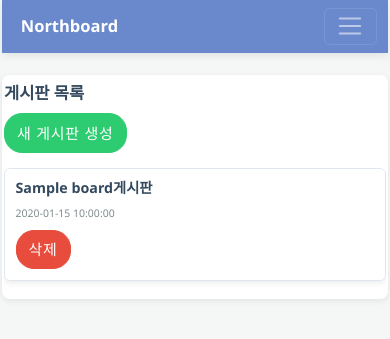
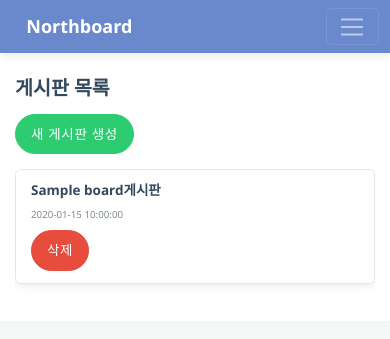
Before and after one commit to muzom-142857/northboard, a Flask app: page / in a window 390 px wide. Shown: the top 339 px of the page. Run offline with Flask 3, Linux system fonts and the light colour scheme; tables that the repository leaves empty hold one stand-in row (values such as "Sample post"); some libraries are stand-ins or nearby versions.

Commit message:
에디터 변경

```diff
--- a/app.py
+++ b/app.py
@@ -23,7 +23,7 @@ def allowed_file(filename):
 
 # 데이터베이스 연결
 def get_db_connection():
-    db_path = os.path.join(app.root_path, 'data', 'database.db')
+    db_path = os.path.join(app.root_path, 'database.db')
     conn = sqlite3.connect(db_path)
     conn.row_factory = sqlite3.Row
     return conn
@@ -38,7 +38,7 @@ def init_db():
 
 # 데이터베이스 초기화 (애플리케이션 시작 시 한 번만 실행)
 with app.app_context():
-    db_path = os.path.join(app.root_path, 'data', 'database.db')
+    db_path = os.path.join(app.root_path, 'database.db')
     if not os.path.exists(os.path.dirname(db_path)):
         os.makedirs(os.path.dirname(db_path))
     if not os.path.exists(db_path):
--- a/static/style.css
+++ b/static/style.css
@@ -1,4 +1,3 @@
-
 :root {
     --primary-color: #6a89cc; /* 부드러운 파란색 */
     --secondary-color: #a4b0be; /* 부드러운 회색 */
@@ -9,6 +8,7 @@
     --border-color: #e0e6ed;
     --shadow-light: rgba(0, 0, 0, 0.08);
     --shadow-medium: rgba(0, 0, 0, 0.15);
+    --shadow-strong: rgba(0, 0, 0, 0.25);
 }
 
 body {
@@ -16,6 +16,8 @@ body {
     background-color: var(--background-color);
     color: var(--text-color);
     line-height: 1.6;
+    margin: 0; /* 기본 마진 제거 */
+    padding: 0; /* 기본 패딩 제거 */
 }
 
 .navbar {
@@ -381,41 +383,42 @@ h1, h2, h3, h4, h5, h6 {
         font-size: 15px;
     }
     body {
-        padding: 0 2px;
+        padding: 0;
+        margin: 0;
     }
     .container {
-        padding: 8px 2px;
-        margin-top: 0.5rem;
-        border-radius: 0.5rem;
-        box-shadow: 0 2px 6px var(--shadow-light);
+        padding: 15px;
+        margin-top: 0;
+        border-radius: 0;
+        box-shadow: none;
     }
     .navbar {
         padding: 0.5rem 0;
     }
     .navbar-brand {
-        font-size: 1.1rem;
-        padding-left: 0.5rem;
+        font-size: 1.2rem;
+        padding-left: 1rem;
     }
     .btn, .form-control {
-        font-size: 1rem;
-        padding: 0.5rem 0.8rem;
-        border-radius: 1.2rem;
+        font-size: 0.9rem;
+        padding: 0.6rem 1rem;
+        border-radius: 1.5rem;
     }
     .card, .list-group-item {
-        margin-bottom: 0.7rem;
-        border-radius: 0.5rem;
-        box-shadow: 0 2px 6px var(--shadow-light);
+        margin-bottom: 1rem;
+        border-radius: 0.75rem;
+        box-shadow: 0 2px 8px var(--shadow-light);
     }
     h1, h2, h3, h4, h5, h6 {
-        font-size: 1.1rem;
-        margin-bottom: 0.7rem;
+        font-size: 1.3rem;
+        margin-bottom: 1rem;
     }
     .comments-section {
-        padding-top: 1rem;
-        margin-top: 1rem;
+        padding-top: 1.5rem;
+        margin-top: 1.5rem;
     }
     .comments-section .card-body {
-        padding: 0.7rem 0.6rem;
+        padding: 1rem;
     }
     .dropdown-menu {
         min-width: 100vw;
@@ -424,34 +427,34 @@ h1, h2, h3, h4, h5, h6 {
         border-radius: 0;
     }
     .modal-content {
-        border-radius: 0.5rem;
-        padding: 0.5rem;
+        border-radius: 0.75rem;
+        padding: 1rem;
     }
     .modal-header, .modal-footer {
-        padding: 0.7rem;
+        padding: 1rem;
     }
     .modal-body {
-        padding: 0.5rem;
+        padding: 1rem;
     }
     .form-control {
-        font-size: 1rem;
-        padding: 0.6rem 0.7rem;
+        font-size: 0.9rem;
+        padding: 0.7rem 1rem;
     }
     .list-group-item {
-        padding: 0.7rem 0.7rem;
+        padding: 0.8rem 1rem;
     }
     .list-group-item h5 {
-        font-size: 0.95rem;
+        font-size: 0.9rem;
     }
     .list-group-item small {
-        font-size: 0.7rem;
+        font-size: 0.65rem;
     }
     .notice-post {
-        font-size: 0.95rem;
-        padding: 0.7rem 0.7rem;
+        font-size: 0.9rem;
+        padding: 0.8rem 1rem;
     }
     /* 스크롤이 필요한 경우 */
     .list-group, .comments-section {
-        overflow-x: auto;
+        overflow-x: hidden; /* 가로 스크롤 방지 */
     }
 }
--- a/templates/base.html
+++ b/templates/base.html
@@ -7,12 +7,10 @@
 
     <!-- Bootstrap CSS -->
     <link href="https://cdn.jsdelivr.net/npm/bootstrap@5.3.0/dist/css/bootstrap.min.css" rel="stylesheet" integrity="sha384-9ndCyUaIbzAi2FUVXJi0CjmCapSmO7SnpJef0486qhLnuZ2cdeRhO02iuK6FUUVM" crossorigin="anonymous">
-    <link href="https://cdn.jsdelivr.net/npm/summernote@0.8.18/dist/summernote-lite.min.css" rel="stylesheet">
+    <link href="https://cdn.quilljs.com/1.3.6/quill.snow.css" rel="stylesheet">
+    <script src="https://cdn.quilljs.com/1.3.6/quill.min.js"></script>
+    <script src="https://code.jquery.com/jquery-3.5.1.min.js"></script>
     <link rel="stylesheet" href="{{ url_for('static', filename='style.css') }}?v=1.5">
-
-    <!-- jQuery and Summernote JS (moved to head for proper loading order) -->
-    <script src="https://code.jquery.com/jquery-3.5.1.min.js"></script>
-    <script src="https://cdn.jsdelivr.net/npm/summernote@0.8.18/dist/summernote-lite.min.js"></script>
 
     <title>{% block title %} {% endblock %}</title>
   </head>
@@ -47,7 +45,7 @@
             </div>
         </div>
     </nav>
-    <div class="container mt-4">
+    <div class="container py-4">
         {% with messages = get_flashed_messages() %}
             {% if messages %}
                 {% for message in messages %}
```
Also changed, not shown: templates/create.html (+51 -20 lines), templates/edit.html (+56 -14 lines).
